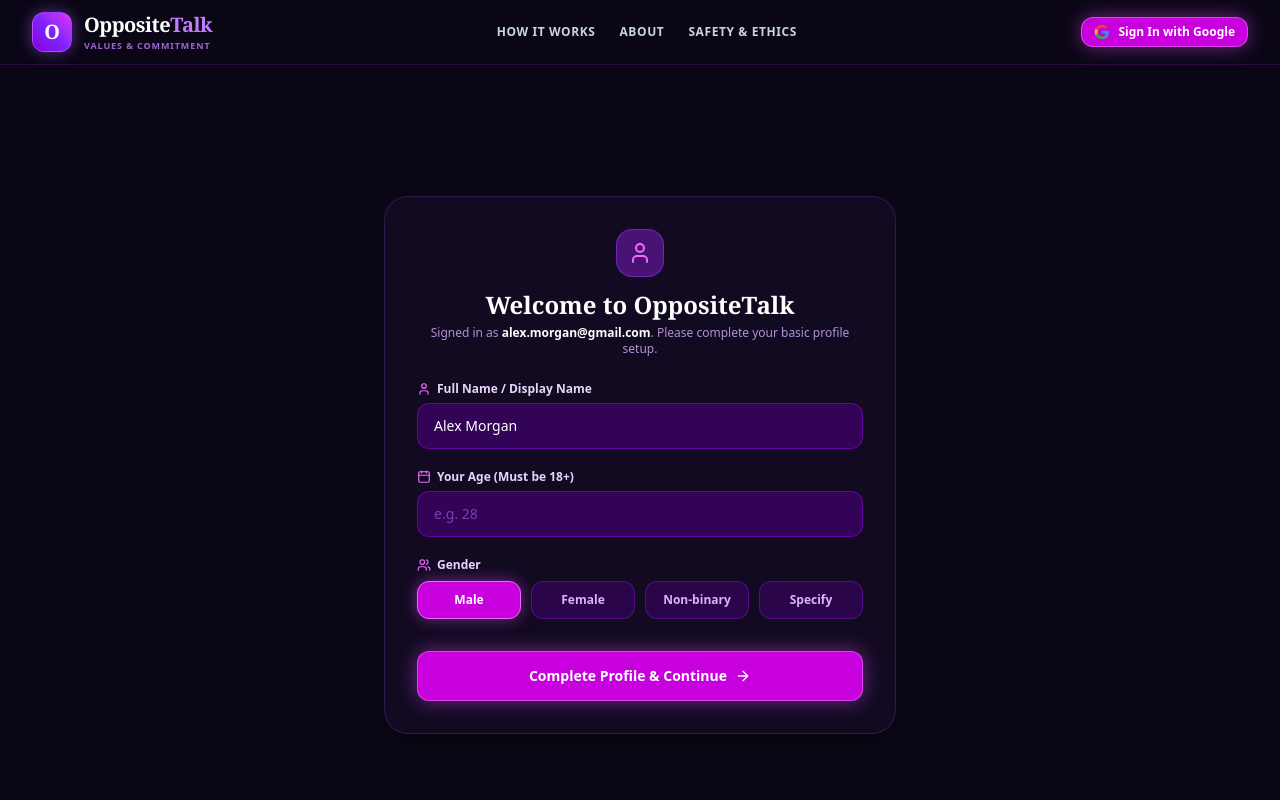
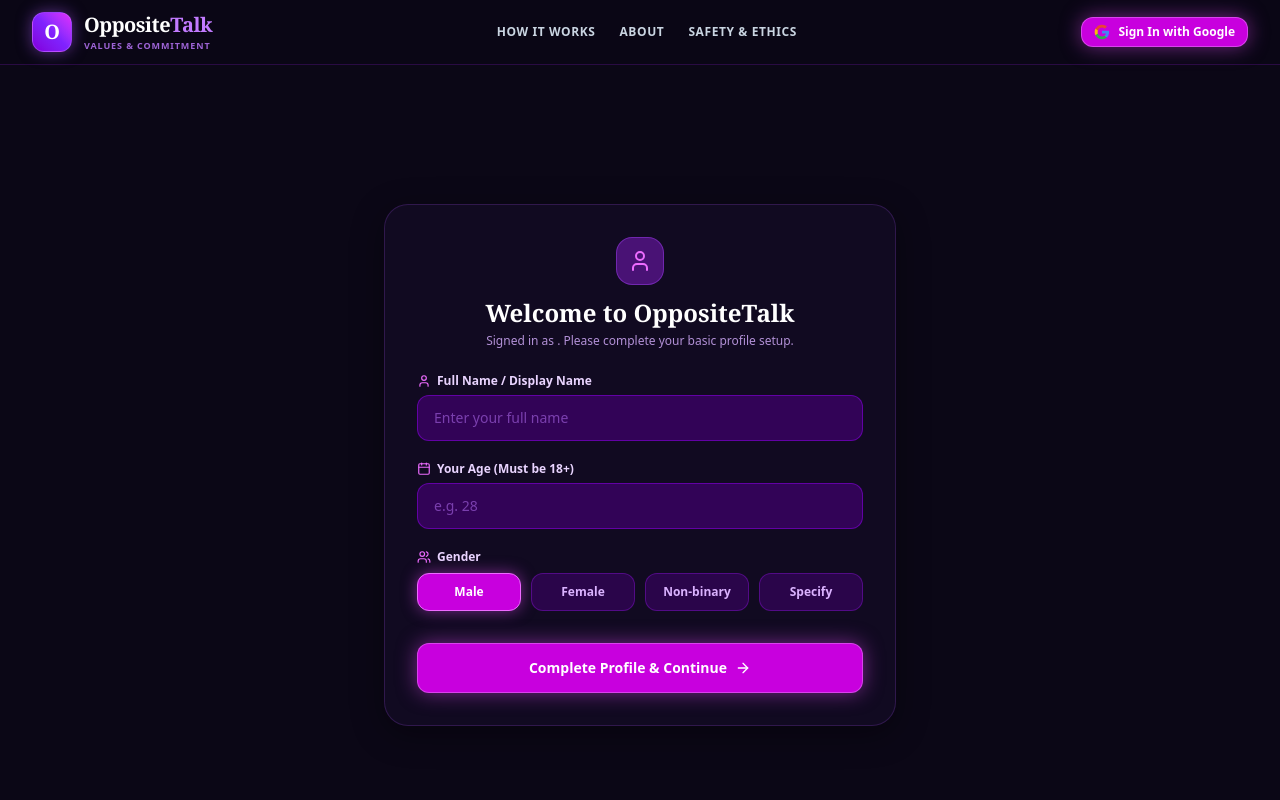
Before and after one commit to ratheesh14/oppositetalk_UI, a Next.js app in the folder UI/: page /auth/callback in a window 1280 px wide. Shown: the top 800 px of the page. Built offline with nearby package versions, Linux system fonts and the light colour scheme; no server answers.

Commit message:
Remove hardcoded fallback names from auth callback and profile wizard

```diff
--- a/UI/app/(onboarding)/profile/page.tsx
+++ b/UI/app/(onboarding)/profile/page.tsx
@@ -46,11 +46,11 @@
   // Sync user details from auth store on initial load if available
   React.useEffect(() => {
     if (user) {
-      const userFullName = `${user.firstName || ''} ${user.lastName || ''}`.trim() || 'Ratheesh';
+      const userFullName = `${user.firstName || ''} ${user.lastName || ''}`.trim();
 
       const currentBasicInfo = draftProfile.basicInfo;
-      const needsNameUpdate = !currentBasicInfo?.displayName || currentBasicInfo.displayName === 'Alex Morgan';
-      const needsAgeUpdate = !currentBasicInfo?.age || currentBasicInfo.age === 28;
+      const needsNameUpdate = !currentBasicInfo?.displayName && userFullName;
+      const needsAgeUpdate = !currentBasicInfo?.age && user.age;
       const needsBioUpdate = !currentBasicInfo?.bio;
 
       if (needsNameUpdate || needsAgeUpdate || needsBioUpdate) {
@@ -68,7 +68,7 @@
   }, [user]);
 
   const handleAutoGenerateBio = () => {
-    const name = draftProfile.basicInfo?.displayName || user?.firstName || 'Ratheesh';
+    const name = draftProfile.basicInfo?.displayName || user?.firstName || '';
     const age = draftProfile.basicInfo?.age || user?.age || 29;
     const profession = draftProfile.profession?.title || 'Senior Software Engineer';
     const industry = draftProfile.profession?.industry || 'Technology';
--- a/UI/app/auth/callback/page.tsx
+++ b/UI/app/auth/callback/page.tsx
@@ -52,11 +52,11 @@
           }
         }
 
-        // If no active session found (e.g. mock or local test redirect)
+        // If no active session found (e.g. direct access or local test redirect)
         if (!email) {
-          email = localStorage.getItem('last_google_auth_email') || 'alex.morgan@gmail.com';
-          name = 'Alex Morgan';
-          avatar = 'https://images.unsplash.com/photo-1534528741775-53994a69daeb?w=150';
+          email = localStorage.getItem('last_google_auth_email') || '';
+          name = session?.user?.user_metadata?.full_name || session?.user?.user_metadata?.name || '';
+          avatar = session?.user?.user_metadata?.avatar_url || '';
         }
 
         setGoogleUserEmail(email);
@@ -204,7 +204,7 @@
                   type="text"
                   value={fullName}
                   onChange={(e) => setFullName(e.target.value)}
-                  placeholder="e.g. Alex Morgan"
+                  placeholder="Enter your full name"
                   className="w-full rounded-xl bg-purple-950/80 border border-purple-700/60 px-4 py-3 text-sm text-white placeholder-purple-400/50 focus:outline-none focus:ring-2 focus:ring-fuchsia-500"
                 />
               </div>
```
